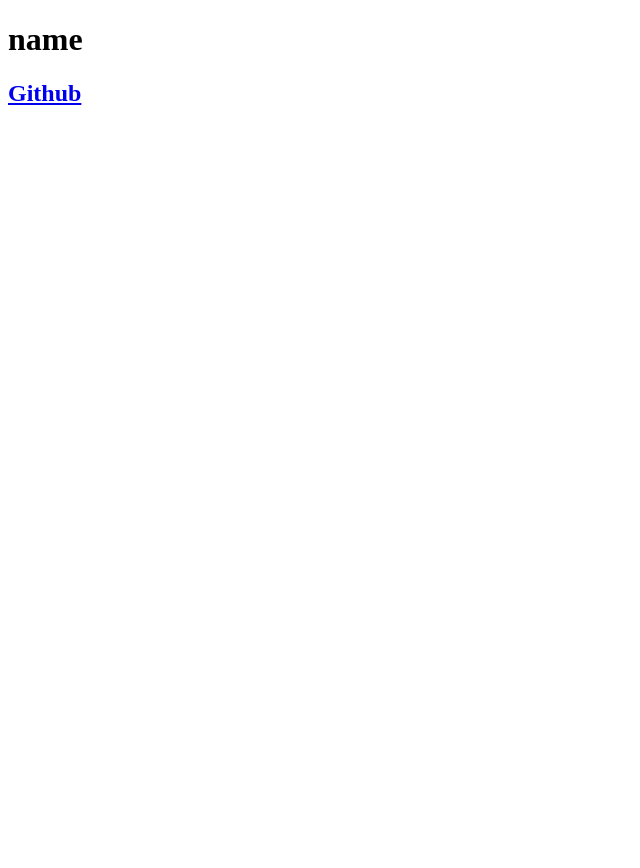
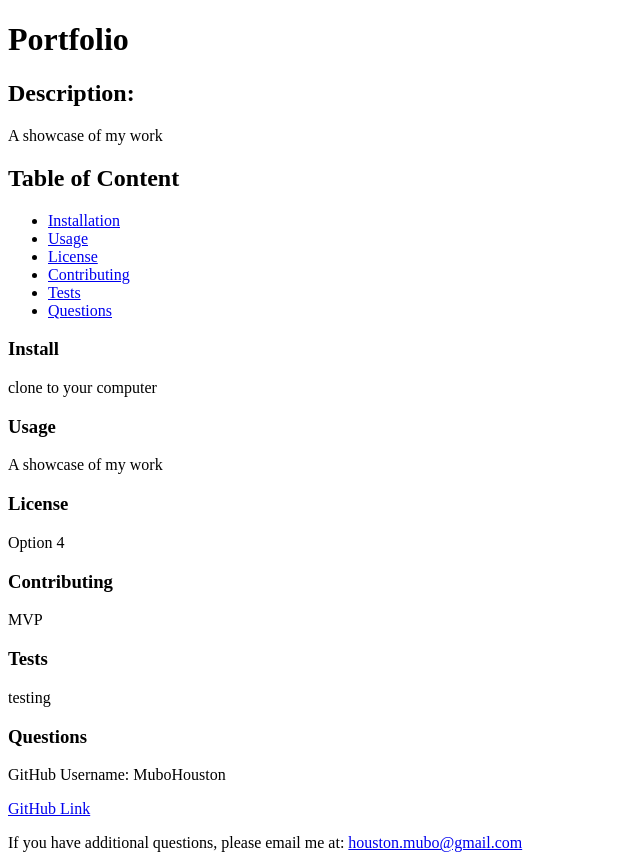
Before and after one commit to MuboHouston/README-generator, a website: page index.html in a window 1280 px wide. Shown: the whole page, without its empty margins (0-640 px from the left). Before the commit the page ends 800 px from the top, so only its background shows below. Drawn offline with Linux system fonts and the light colour scheme.

Commit message:
display output in html

```diff
--- a/index.html
+++ b/index.html
@@ -5,11 +5,42 @@
             <meta charset="UTF-8">
             <meta name="viewport" content="width=device-width, initial-scale=1.0">
             <meta http-equiv="X-UA-Compatible" content="ie=edge">
-            <title>Project Name </title>
+            <title>README Generator</title>
         </head>
 
         <body>
-            <h1>name</h1>
-            <h2><a href="https://github.com/github">Github</a></h2>
+            <header>
+                <h1 class="text-center">Portfolio</h1>
+                <h2>Description:</h2>
+                <p>A showcase of my work</p>
+
+                <h2>Table of Content</h2>
+                <ul>
+                    <li><a href="#install">Installation</a></li>
+                    <li><a href="#usage">Usage</a></li>
+                    <li><a href="#license">License</a></li>
+                    <li><a href="#contributing">Contributing</a></li>
+                    <li><a href="#tests">Tests</a></li>
+                    <li><a href="#questions">Questions</a></li>
+                </ul>
+            </header>
+
+            <main>
+                <h3 id="install">Install</h3>
+                <p>clone to your computer</p>
+                <h3 id="usage">Usage</h3>
+                <p>A showcase of my work</p>
+                <h3 id="license">License</h3>
+                <p>Option 4</p>
+                <h3 id="contributing">Contributing</h3>
+                <p>MVP</p>
+                <h3 id="tests">Tests</h3>
+
+    <p>testing</p>
+
+                <h3 id="questions">Questions</h3>
+                <p>GitHub Username: MuboHouston</p>
+                <p><a href="https://github.com/MuboHouston">GitHub Link</a> </p>
+                <p>If you have additional questions, please email me at: <a href="mailto:houston.mubo@gmail.com">houston.mubo@gmail.com</a></p>
         </body>
         </html>
```
Also changed, not shown: index.js (+9 -17 lines), src/page-template.js (+50 -9 lines).
